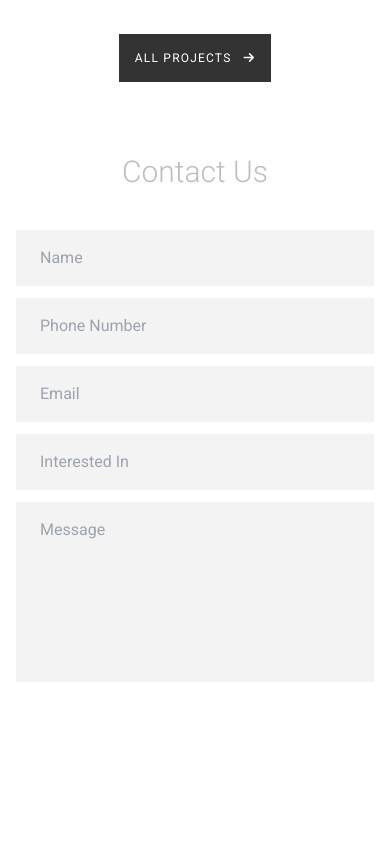
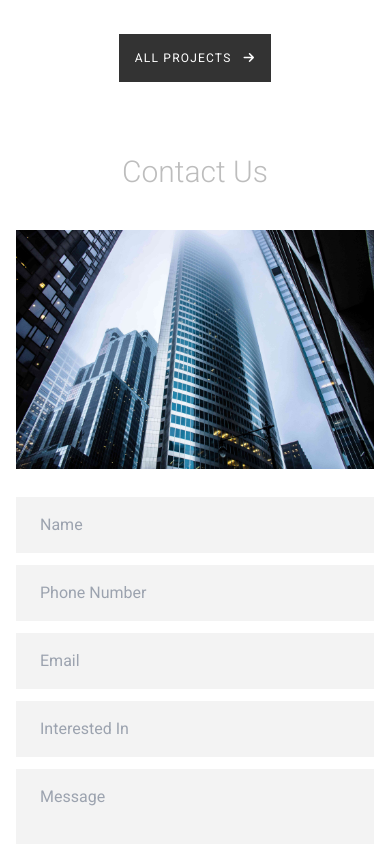
Before and after one commit to Rysth/REACT-Digital-Project, a React (Create React App) app: page / in a window 390 px wide. Shown: the part 2408-3252 px from the top of the page. Before the commit the page ends 3153 px from the top, so only its background shows below. Built offline with nearby package versions, Linux system fonts and the light colour scheme.

Commit message:
Make responsive design and add right section.

```diff
--- a/src/pages/sections/ContactSection.jsx
+++ b/src/pages/sections/ContactSection.jsx
@@ -1,12 +1,13 @@
 import Subtitle from '../../components/Subtitle/Subtitle';
+import Banner from '../../assets/images/projects/project_5.jpg';
 
 function ContactSection() {
   return (
     <div>
       <div className="container max-w-screen-xl p-4 mx-auto text-[var(--CL-primary-gray)]">
         <Subtitle title="Contact Us" />
-        <div className="grid lg:grid-cols-[40%_1fr]">
-          <form className="grid gap-3 my-10">
+        <div className="grid lg:grid-cols-[40%_1fr] my-10 gap-7">
+          <form className="grid gap-3">
             <fieldset className="border-0 outline-0">
               <label htmlFor="name">
                 <input
@@ -64,6 +65,9 @@ function ContactSection() {
               </label>
             </fieldset>
           </form>
+          <picture className="col-start-1 col-end-2 row-start-1 row-end-2 max-h-60 lg:max-h-full lg:row-start-1 lg:col-start-2">
+            <img src={Banner} alt="" className="object-cover w-full h-full" />
+          </picture>
         </div>
       </div>
     </div>
```
